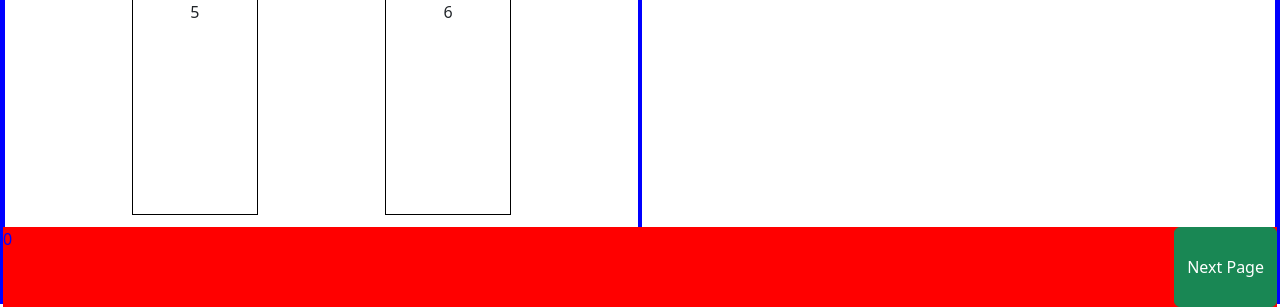
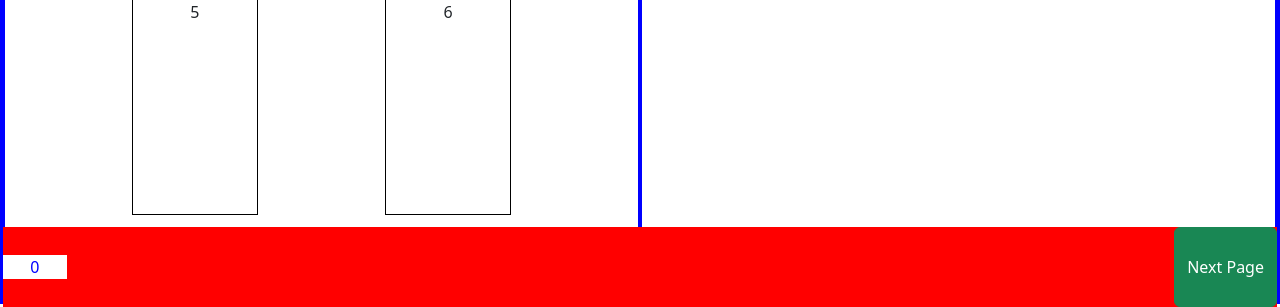
Before and after one commit to ben-hockley/Euro-2024-Album, a Flask app: a page that uses templates/album.html in a window 1280 px wide. Shown: the part 496-803 px from the top of the page. Run offline with Flask 3, Linux system fonts and the light colour scheme; data that the repository does not hold is empty.

Commit message:
aligned page number

```diff
--- a/static/CSS/album.css
+++ b/static/CSS/album.css
@@ -29,6 +29,8 @@ body{
     height:10vh;
     box-sizing: border-box;
     margin:0;
+    display:flex;
+    justify-content: space-between;
 }
 .cardSpot{
     height:90%;
@@ -42,13 +44,9 @@ body{
 .hideThis{
     display: none;
 }
-.navigation{
-    display:flex;
-    justify-content: space-between;
-}
 #pageNumber{
-    height:100%;
-    width:5%
+    height:min-content;
+    width:5%;
     background-color: white;
     color:blue;
     text-align: center;
```
